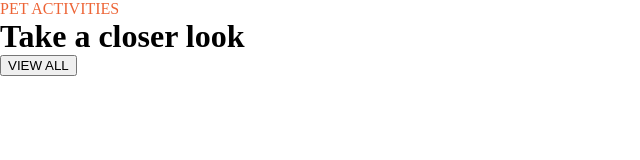
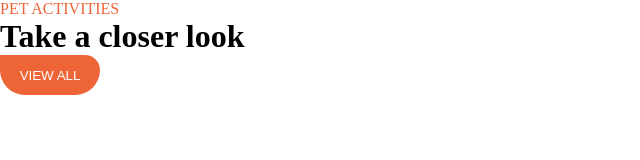
Before and after one commit to CarlosALiGom/202304-w1ch4-carlos-aliaga, a plain HTML site: page app/index.html in a window 1280 px wide. Shown: the whole page, without its empty margins (0-640 px from the left). Drawn offline with Linux system fonts and the light colour scheme.

Commit message:
Add button style with css

```diff
--- a/app/styles/styles.css
+++ b/app/styles/styles.css
@@ -41,3 +41,12 @@ a {
 .over-tittle {
   color: var(--primary-color);
 }
+
+.button {
+  background-color: var(--primary-color);
+  color: white;
+  width: 100px;
+  height: 40px;
+  border-radius: 0 15px 25px 25px;
+  border-style: none;
+}
```
